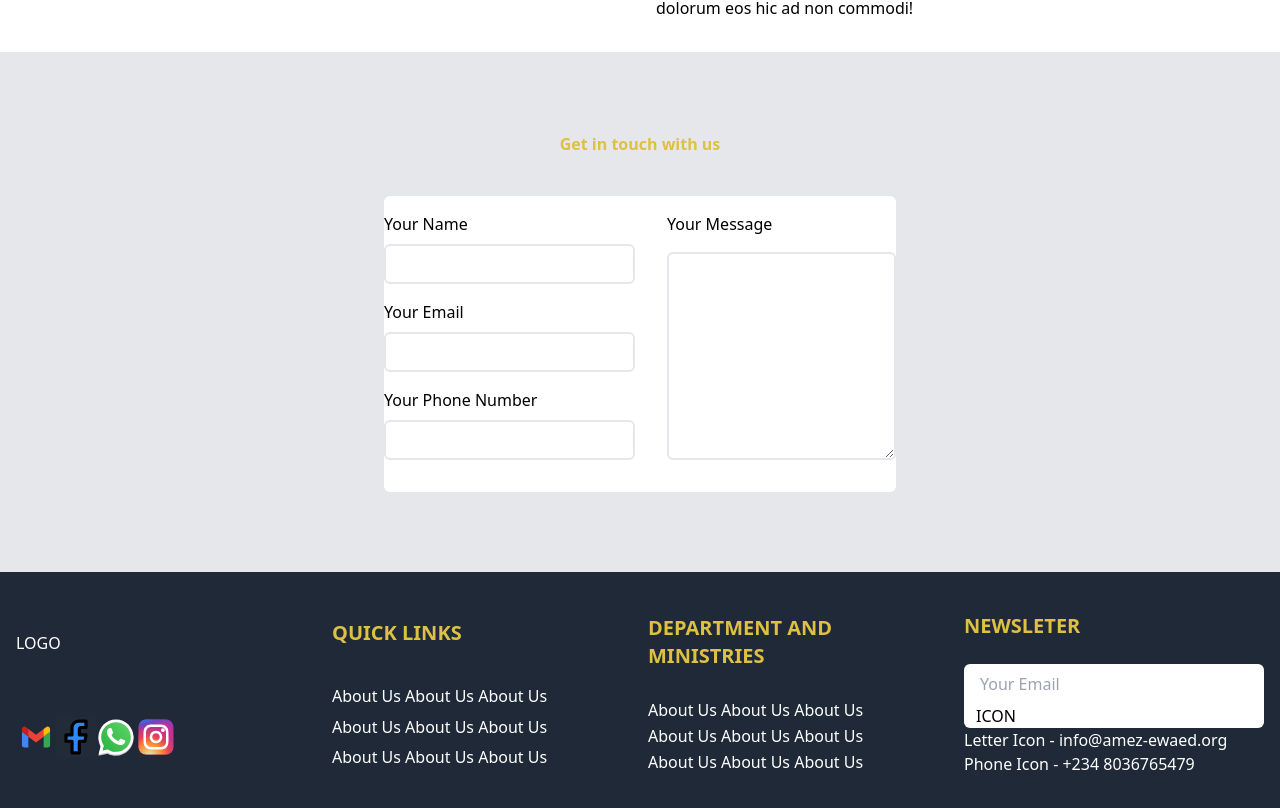
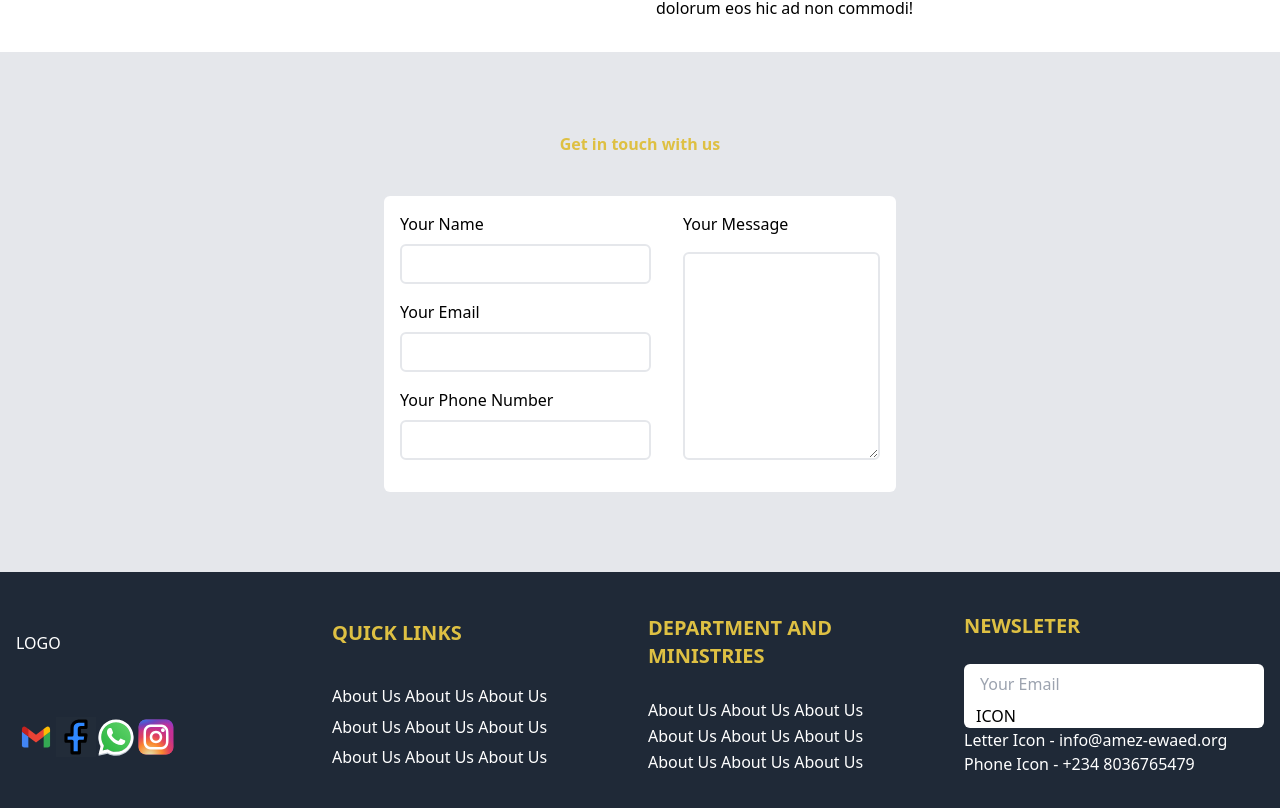
Before and after one commit to Enkay-hect/Amez-Frontend, a Vue app: page / in a window 1280 px wide. Shown: the part 1732-2540 px from the top of the page. Built offline with nearby package versions, Linux system fonts and the light colour scheme; the HTML template or start-up script is replaced by a standard one.

Commit message:
added contact section

```diff
--- a/src/views/HomeView.vue
+++ b/src/views/HomeView.vue
@@ -23,7 +23,7 @@
   <div class="w-[100%] flex flex-col  gap-10 items-center h-auto px-8 lg:px-96 py-20 bg-gray-200">
     <h1 class="text-[#dec043] font-bold">Get in touch with us</h1>
 
-    <form action="" class="w-[100%] flex flex-row flex-wrap md:flex-nowrap gap-8 bg-white p-4 rounded-md justify-center px-0">
+    <form action="" class="w-[100%] flex flex-row flex-wrap md:flex-nowrap gap-8 bg-white p-4 rounded-md justify-center px-4">
 
       <div class="w-[100%]">
         <div class="gap-2 flex flex-col mb-4">
```
